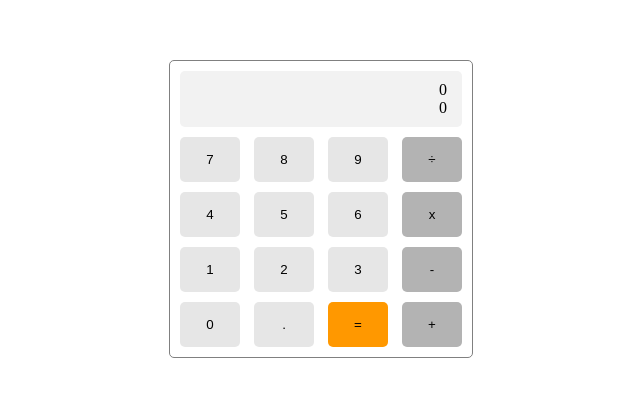
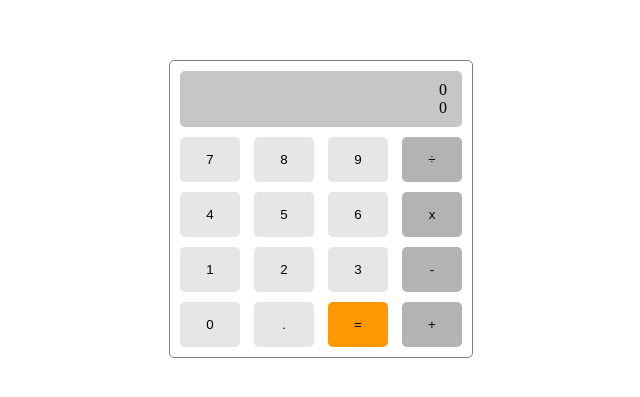
Before and after one commit to guilhermecezario/calculadora, a plain HTML site: page index.html in a window 1280 px wide. Shown: the part 199-596 px from the top of the page, without its empty margins (319-959 px from the left). Drawn offline with Linux system fonts and the light colour scheme.

Commit message:
alterando cor

```diff
--- a/style.css
+++ b/style.css
@@ -16,7 +16,7 @@ body{
   display: flex;
   flex-direction: column;
   align-items: flex-end;
-  background-color: #F2F2F2;
+  background-color: #c6c6c6;
   margin-bottom: 10px;
   padding: 10px 15px;
   border-radius: 5px;
```
